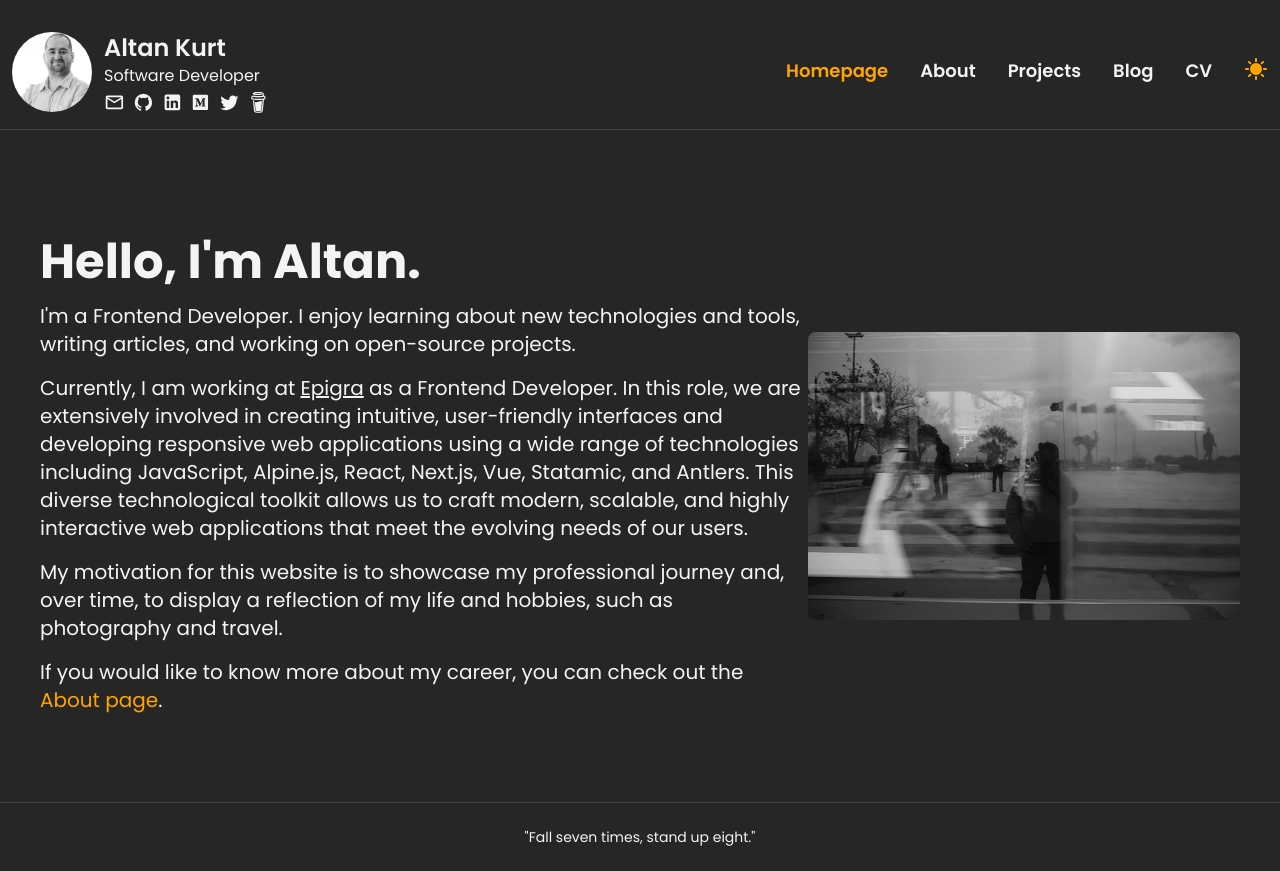
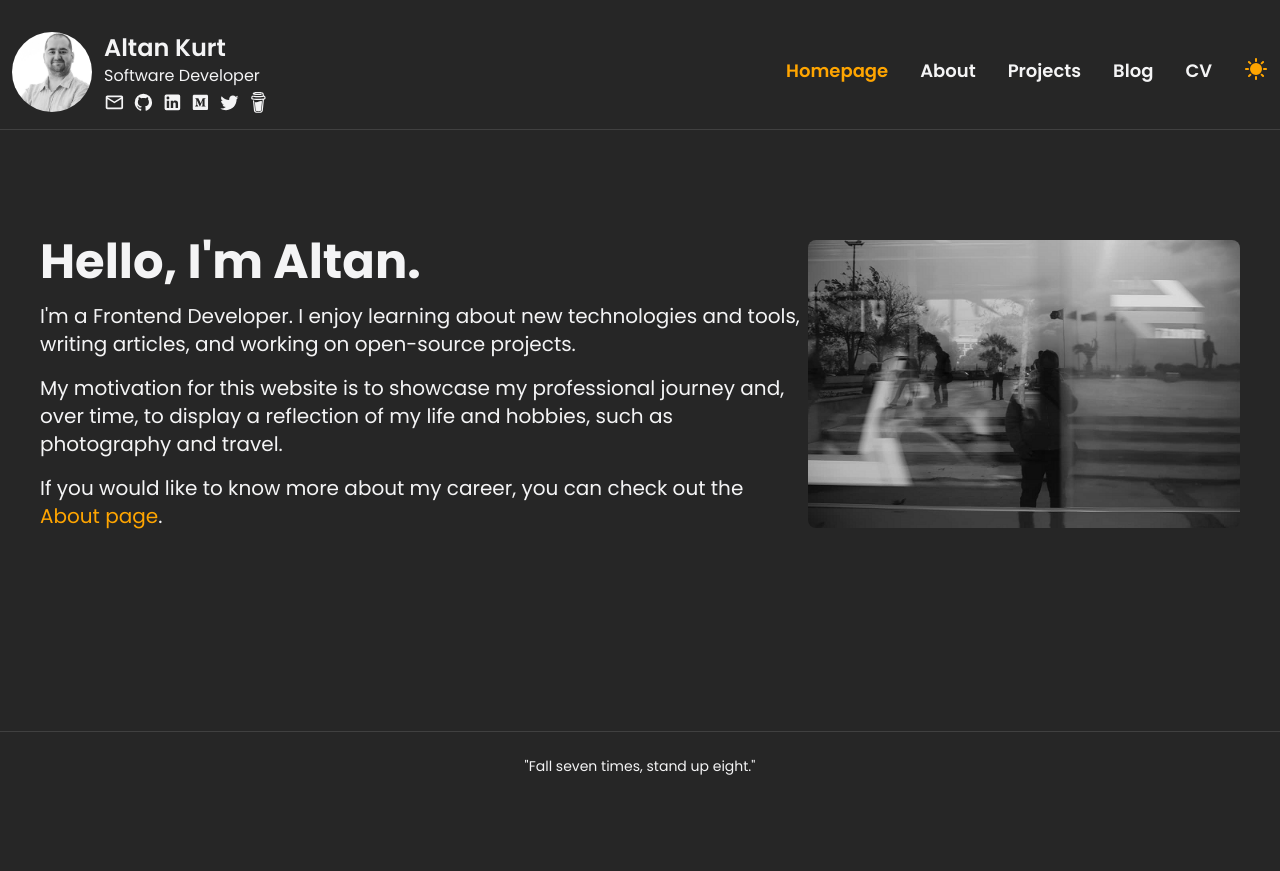
Before and after one commit to altankurt/altankurt.com, a Next.js app: page / in a window 1280 px wide. After the commit the page ends 800 px from the top, so only its background shows below. Built offline with nearby package versions, Linux system fonts and the light colour scheme.

Commit message:
Remove outdated information from homepage

```diff
--- a/src/pages/index.js
+++ b/src/pages/index.js
@@ -14,19 +14,6 @@ export default function Homepage() {
               I&apos;m a Frontend Developer. I enjoy learning about new
               technologies and tools, writing articles, and working on
               open-source projects.
-            </p>
-            <p className='paragraph pt-4'>
-              Currently, I am working at{' '}
-              <Link href={'https://www.epigra.com'} target='blank'>
-                <span className='underline hover:text-primary'>Epigra</span>
-              </Link>{' '}
-              as a Frontend Developer. In this role, we are extensively involved
-              in creating intuitive, user-friendly interfaces and developing
-              responsive web applications using a wide range of technologies
-              including JavaScript, Alpine.js, React, Next.js, Vue, Statamic,
-              and Antlers. This diverse technological toolkit allows us to craft
-              modern, scalable, and highly interactive web applications that
-              meet the evolving needs of our users.
             </p>
             <p className='paragraph pt-4'>
               My motivation for this website is to showcase my professional
```
